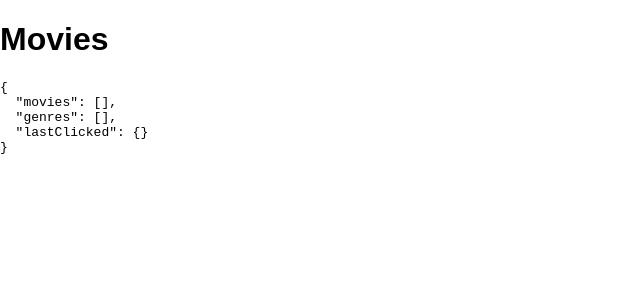
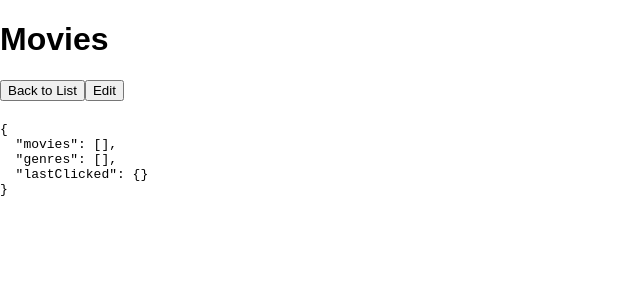
Before and after one commit to mkbaker/react-express-template, a React (Create React App) app: page /#/detail in a window 1280 px wide. Shown: the top 300 px of the page, without its empty margins (0-640 px from the left). Built offline with nearby package versions, Linux system fonts and the light colour scheme.

Commit message:
back button functional

```diff
--- a/src/components/Detail/Detail.js
+++ b/src/components/Detail/Detail.js
@@ -3,10 +3,17 @@ import { connect } from "react-redux";
 
 
 class Detail extends Component {
+
+    handleBack = () => {
+        this.props.history.push('/');
+    }
     render() {
         return (
             <div>
+                <button onClick={this.handleBack}>Back to List</button>
+                <button>Edit</button>
                 <h1>{this.props.reduxState.lastClicked.title}</h1>
+                <p>{this.props.reduxState.lastClicked.description}</p>
 
             </div>
         )
```
